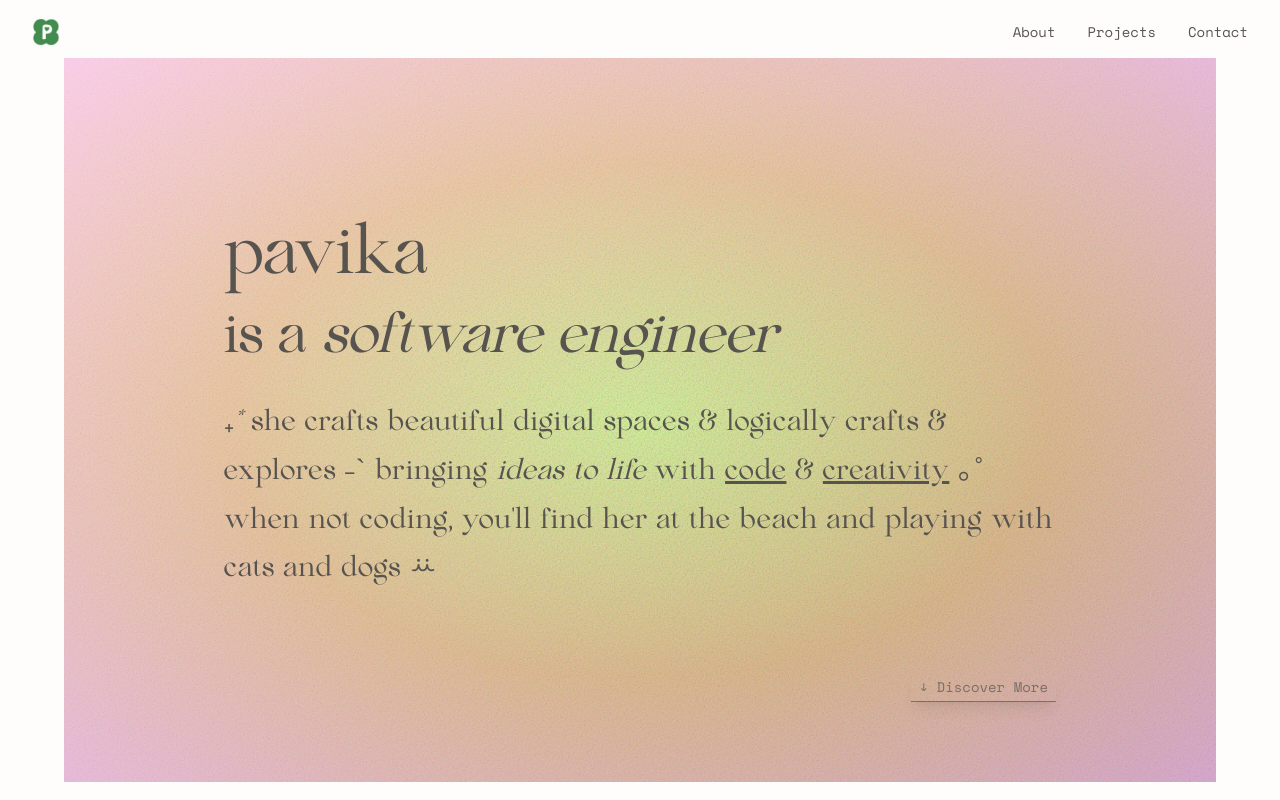
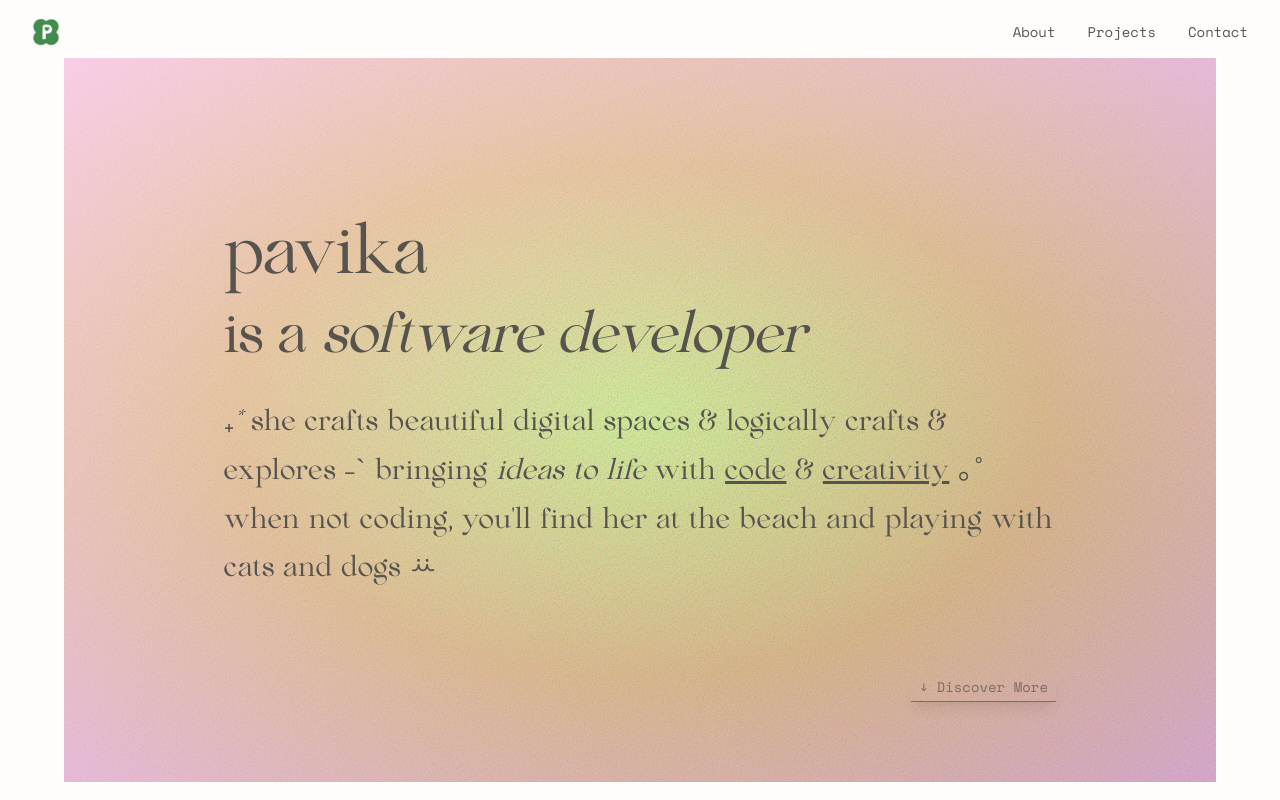
Before and after one commit to ernpvk/pvkmalie, a React (Vite) app: page / in a window 1280 px wide. Shown: the top 800 px of the page. Built offline with nearby package versions, Linux system fonts and the light colour scheme.

Commit message:
docs: edit hero section

```diff
--- a/src/pages/Hero.tsx
+++ b/src/pages/Hero.tsx
@@ -72,7 +72,7 @@ function Hero() {
         <h1 className="font-headline text-5xl md:text-7xl mb-8 leading-tight ">
           pavika
           <span className="block text-4xl md:text-6xl mt-4">
-            is a <span className="italic">software engineer</span>
+            is a <span className="italic">software developer</span>
           </span>
         </h1>
 
```
